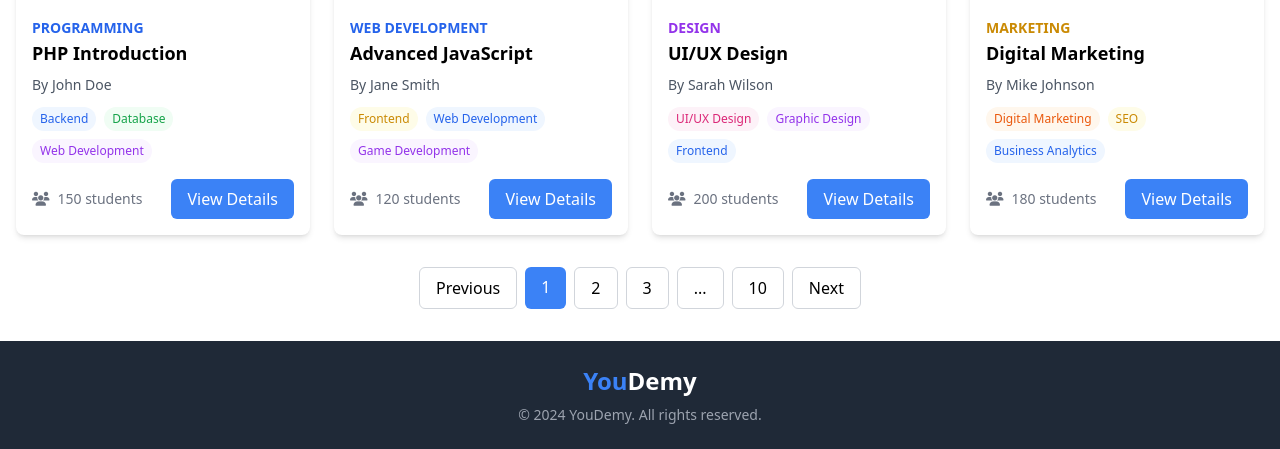
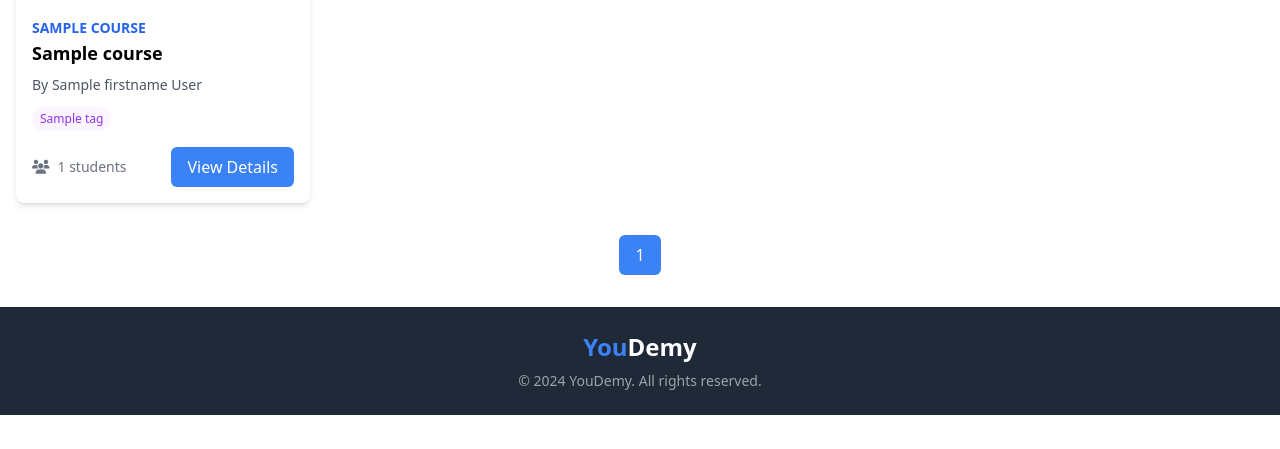
Before and after one commit to abdellatifguezadi/youdemy, a PHP site: template app/views/partials/home.php in a window 1280 px wide. Shown: the part 843-1292 px from the top of the page. After the commit the page ends 1258 px from the top, so only its background shows below. Run offline with PHP 8.4, Linux system fonts and the light colour scheme; the template is opened without the code that fills it: most values are stand-ins (such as "Sample title", 1, 10 or a date in 2020); grey boxes marked "Sample" are stand-in pictures; some libraries are stand-ins or nearby versions.

Commit message:
affichage course avec pagination

```diff
--- a/app/views/partials/home.php
+++ b/app/views/partials/home.php
@@ -60,120 +60,74 @@
         </div>
 
         <div class="grid grid-cols-1 md:grid-cols-2 lg:grid-cols-3 xl:grid-cols-4 gap-6">
-
+            <?php foreach ($courses as $course): ?>
             <div class="bg-white rounded-lg shadow-md overflow-hidden hover:-translate-y-1 transition duration-300">
-                <img src="https://images.unsplash.com/photo-1599507593499-a3f7d7d97667?w=500&auto=format"
-                    alt="PHP Introduction"
-                    class="w-full h-48 object-cover">
+                <img src="<?= htmlspecialchars($course['photo_url']) ?>"
+                     alt="<?= htmlspecialchars($course['title']) ?>"
+                     class="w-full h-48 object-cover">
                 <div class="p-4">
-                    <span class="text-sm text-blue-600 font-semibold">PROGRAMMING</span>
-                    <h3 class="text-lg font-semibold mb-2">PHP Introduction</h3>
-                    <p class="text-gray-600 text-sm mb-3">By John Doe</p>
+                    <span class="text-sm text-blue-600 font-semibold">
+                        <?= strtoupper($course['category_name']) ?>
+                    </span>
+                    <h3 class="text-lg font-semibold mb-2">
+                        <?= htmlspecialchars($course['title']) ?>
+                    </h3>
+                    <p class="text-gray-600 text-sm mb-3">
+                        By <?= htmlspecialchars($course['firstname'] . ' ' . $course['lastname']) ?>
+                    </p>
 
                     <div class="flex flex-wrap gap-2 mb-4">
-                        <span class="px-2 py-1 bg-blue-50 text-blue-600 text-xs rounded-full">Backend</span>
-                        <span class="px-2 py-1 bg-green-50 text-green-600 text-xs rounded-full">Database</span>
-                        <span class="px-2 py-1 bg-purple-50 text-purple-600 text-xs rounded-full">Web Development</span>
+                        <?php foreach ($course['tags'] as $tag): ?>
+                        <span class="px-2 py-1 bg-purple-50 text-purple-600 text-xs rounded-full">
+                            <?= htmlspecialchars($tag['name']) ?>
+                        </span>
+                        <?php endforeach; ?>
                     </div>
+
                     <div class="flex justify-between items-center">
                         <span class="text-gray-500 text-sm">
-                            <i class="fas fa-users mr-2"></i>150 students
+                            <i class="fas fa-users mr-2"></i><?= $course['student_count'] ?> students
                         </span>
-                        <a href="/course/1" class="px-4 py-2 bg-blue-500 text-white rounded-md hover:bg-blue-600 transition">
+                        <a href="course.php?id=<?= $course['id'] ?>"
+                           class="px-4 py-2 bg-blue-500 text-white rounded-md hover:bg-blue-600 transition">
                             View Details
                         </a>
                     </div>
                 </div>
             </div>
-
-            <div class="bg-white rounded-lg shadow-md overflow-hidden hover:-translate-y-1 transition duration-300">
-                <img src="https://images.unsplash.com/photo-1627398242454-45a1465c2479?w=500&auto=format"
-                    alt="Advanced JavaScript"
-                    class="w-full h-48 object-cover">
-                <div class="p-4">
-                    <span class="text-sm text-blue-600 font-semibold">WEB DEVELOPMENT</span>
-                    <h3 class="text-lg font-semibold mb-2">Advanced JavaScript</h3>
-                    <p class="text-gray-600 text-sm mb-3">By Jane Smith</p>
-
-                    <div class="flex flex-wrap gap-2 mb-4">
-                        <span class="px-2 py-1 bg-yellow-50 text-yellow-600 text-xs rounded-full">Frontend</span>
-                        <span class="px-2 py-1 bg-blue-50 text-blue-600 text-xs rounded-full">Web Development</span>
-                        <span class="px-2 py-1 bg-purple-50 text-purple-600 text-xs rounded-full">Game Development</span>
-                    </div>
-                    <div class="flex justify-between items-center">
-                        <span class="text-gray-500 text-sm">
-                            <i class="fas fa-users mr-2"></i>120 students
-                        </span>
-                        <a href="/course/2" class="px-4 py-2 bg-blue-500 text-white rounded-md hover:bg-blue-600 transition">
-                            View Details
-                        </a>
-                    </div>
-                </div>
-            </div>
-
-            <div class="bg-white rounded-lg shadow-md overflow-hidden hover:-translate-y-1 transition duration-300">
-                <img src="https://images.unsplash.com/photo-1561070791-2526d30994b5?w=500&auto=format"
-                    alt="UI/UX Design"
-                    class="w-full h-48 object-cover">
-                <div class="p-4">
-                    <span class="text-sm text-purple-600 font-semibold">DESIGN</span>
-                    <h3 class="text-lg font-semibold mb-2">UI/UX Design</h3>
-                    <p class="text-gray-600 text-sm mb-3">By Sarah Wilson</p>
-                    <div class="flex flex-wrap gap-2 mb-4">
-                        <span class="px-2 py-1 bg-pink-50 text-pink-600 text-xs rounded-full">UI/UX Design</span>
-                        <span class="px-2 py-1 bg-purple-50 text-purple-600 text-xs rounded-full">Graphic Design</span>
-                        <span class="px-2 py-1 bg-blue-50 text-blue-600 text-xs rounded-full">Frontend</span>
-                    </div>
-                    <div class="flex justify-between items-center">
-                        <span class="text-gray-500 text-sm">
-                            <i class="fas fa-users mr-2"></i>200 students
-                        </span>
-                        <a href="/course/3" class="px-4 py-2 bg-blue-500 text-white rounded-md hover:bg-blue-600 transition">
-                            View Details
-                        </a>
-                    </div>
-                </div>
-            </div>
-
-            <div class="bg-white rounded-lg shadow-md overflow-hidden hover:-translate-y-1 transition duration-300">
-                <img src="https://images.unsplash.com/photo-1533750516457-a7f992034fec?w=500&auto=format"
-                    alt="Digital Marketing"
-                    class="w-full h-48 object-cover">
-                <div class="p-4">
-                    <span class="text-sm text-yellow-600 font-semibold">MARKETING</span>
-                    <h3 class="text-lg font-semibold mb-2">Digital Marketing</h3>
-                    <p class="text-gray-600 text-sm mb-3">By Mike Johnson</p>
-
-                    <div class="flex flex-wrap gap-2 mb-4">
-                        <span class="px-2 py-1 bg-orange-50 text-orange-600 text-xs rounded-full">Digital Marketing</span>
-                        <span class="px-2 py-1 bg-yellow-50 text-yellow-600 text-xs rounded-full">SEO</span>
-                        <span class="px-2 py-1 bg-blue-50 text-blue-600 text-xs rounded-full">Business Analytics</span>
-                    </div>
-                    <div class="flex justify-between items-center">
-                        <span class="text-gray-500 text-sm">
-                            <i class="fas fa-users mr-2"></i>180 students
-                        </span>
-                        <a href="/course/4" class="px-4 py-2 bg-blue-500 text-white rounded-md hover:bg-blue-600 transition">
-                            View Details
-                        </a>
-                    </div>
-                </div>
-            </div>
+            <?php endforeach; ?>
         </div>
 
-
+        <!-- Pagination -->
         <div class="flex justify-center gap-2 mt-8">
-            <a href="#" class="px-4 py-2 bg-white border border-gray-300 rounded-md hover:bg-gray-50 transition disabled:opacity-50">
+            <?php if ($currentPage > 1): ?>
+            <a href="?page=<?= $currentPage - 1 ?>"
+               class="px-4 py-2 bg-white border border-gray-300 rounded-md hover:bg-gray-50 transition">
                 Previous
             </a>
-            <a href="#" class="px-4 py-2 bg-blue-500 text-white rounded-md hover:bg-blue-600 transition">1</a>
-            <a href="#" class="px-4 py-2 bg-white border border-gray-300 rounded-md hover:bg-gray-50 transition">2</a>
-            <a href="#" class="px-4 py-2 bg-white border border-gray-300 rounded-md hover:bg-gray-50 transition">3</a>
+            <?php endif; ?>
+
+            <?php for ($i = 1; $i <= min($totalPages, 3); $i++): ?>
+            <a href="?page=<?= $i ?>"
+               class="px-4 py-2 <?= $i === $currentPage ? 'bg-blue-500 text-white' : 'bg-white border border-gray-300' ?> rounded-md hover:bg-<?= $i === $currentPage ? 'blue-600' : 'gray-50' ?> transition">
+                <?= $i ?>
+            </a>
+            <?php endfor; ?>
+
+            <?php if ($totalPages > 3): ?>
             <span class="px-4 py-2 border border-gray-300 rounded-md">...</span>
-            <a href="#" class="px-4 py-2 bg-white border border-gray-300 rounded-md hover:bg-gray-50 transition">10</a>
-            <a href="#" class="px-4 py-2 bg-white border border-gray-300 rounded-md hover:bg-gray-50 transition">
+            <a href="?page=<?= $totalPages ?>"
+               class="px-4 py-2 bg-white border border-gray-300 rounded-md hover:bg-gray-50 transition">
+                <?= $totalPages ?>
+            </a>
+            <?php endif; ?>
+
+            <?php if ($currentPage < $totalPages): ?>
+            <a href="?page=<?= $currentPage + 1 ?>"
+               class="px-4 py-2 bg-white border border-gray-300 rounded-md hover:bg-gray-50 transition">
                 Next
             </a>
+            <?php endif; ?>
         </div>
     </section>
 </main>
```
Also changed, not shown: app/config/Database.sql (+68 -35 lines), app/config/db.php (+11 -5 lines), app/controllers/UserController.php (+38 -0 lines), app/models/user/cours.php (added, +44 -0 lines), core/BaseController.php (+0 -11 lines), public/index.php (+18 -0 lines), .htaccess (added).
